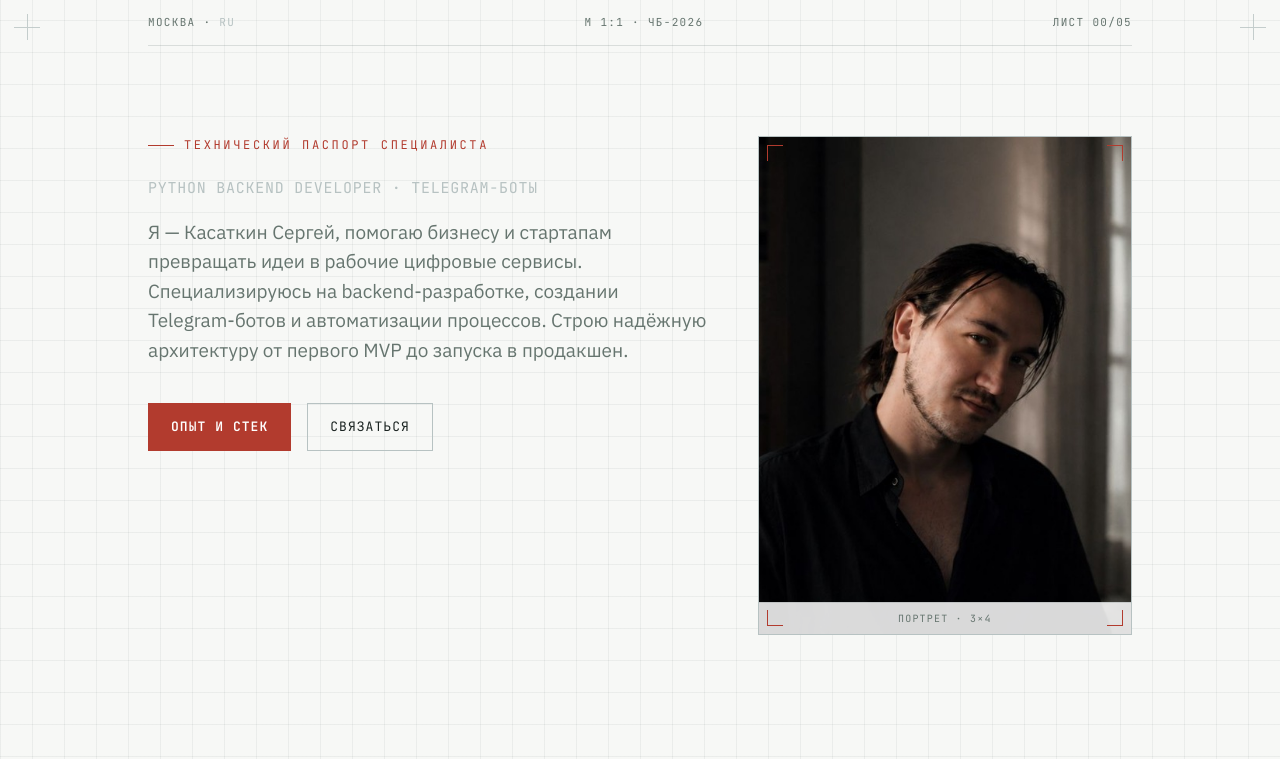
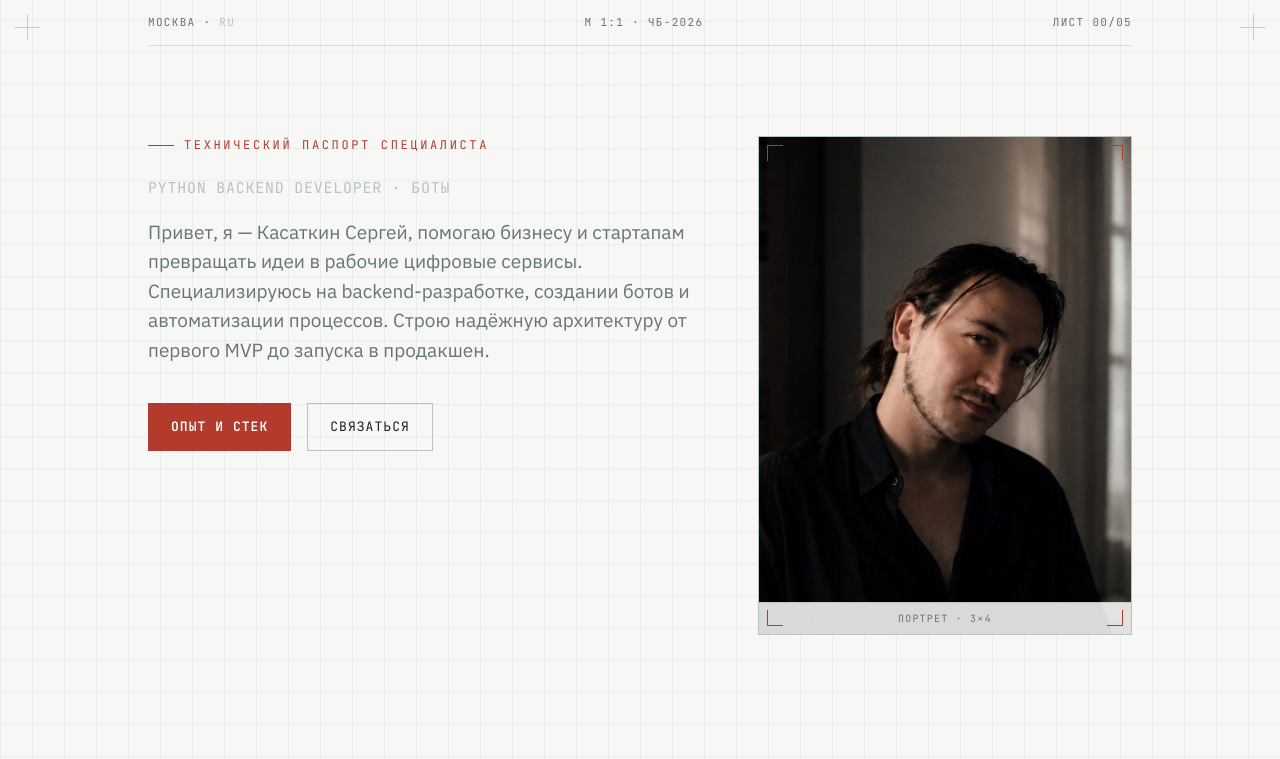
Before and after one commit to laniakeazero/laniakea, a plain HTML site: page index.html in a window 1280 px wide. Shown: the top 759 px of the page. Drawn offline with Linux system fonts and the light colour scheme.

Commit message:
Add greeting to hero intro and shorten role line to just "Боты"
Co-Authored-By: Claude Sonnet 5 <noreply@anthropic.com>

```diff
--- a/index.html
+++ b/index.html
@@ -232,8 +232,8 @@
     <div class="hero-grid">
       <div>
         <div class="eyebrow">Технический паспорт специалиста</div>
-        <div class="role">Python Backend Developer · Telegram-боты</div>
-        <p class="tagline">Я — Касаткин Сергей, помогаю бизнесу и стартапам превращать идеи в рабочие цифровые сервисы. Специализируюсь на backend-разработке, создании Telegram-ботов и автоматизации процессов. Строю надёжную архитектуру от первого MVP до запуска в продакшен.</p>
+        <div class="role">Python Backend Developer · Боты</div>
+        <p class="tagline">Привет, я — Касаткин Сергей, помогаю бизнесу и стартапам превращать идеи в рабочие цифровые сервисы. Специализируюсь на backend-разработке, создании ботов и автоматизации процессов. Строю надёжную архитектуру от первого MVP до запуска в продакшен.</p>
         <div class="cta">
           <a href="#experience" class="btn solid">Опыт и стек</a>
           <a href="#contact" class="btn">Связаться</a>
```
